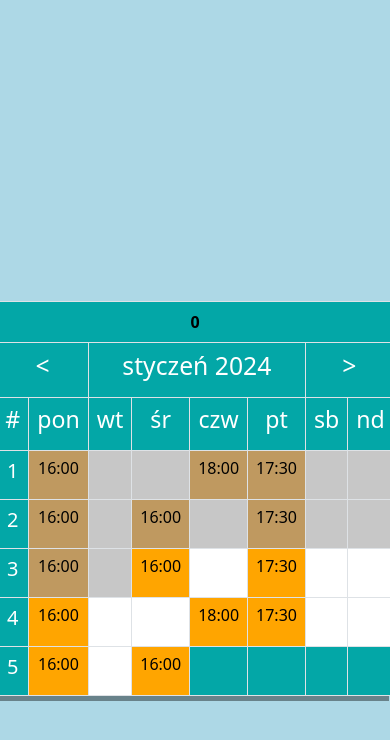
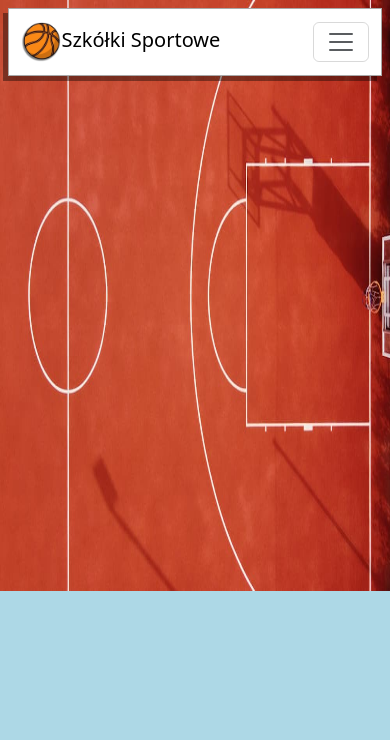
Before and after one commit to Wojtoppin/saasss, a React (Create React App) app: page / in a window 390 px wide. Shown: the top 740 px of the page. Built offline with nearby package versions, Linux system fonts and the light colour scheme.

Commit message:
added responsiveness to imagesSwiper

```diff
--- a/src/App.js
+++ b/src/App.js
@@ -6,9 +6,9 @@ import ImagesSwiper from './main/ImagesSwiper';
 function App() {
   return (
     <div className="App" style={{overflow:"auto", WebkitOverflowScrolling:"touch"}}>
-        {/* <ImagesSwiper/> */}
-        {/* <Header/> */}
-        <Callendar/>
+        <ImagesSwiper/>
+        <Header/>
+        {/* <Callendar/> */}
     </div>
   );
 }
--- a/src/main/Callendar.js
+++ b/src/main/Callendar.js
@@ -129,9 +129,9 @@ const Callendar = (props) =>{
             <Container className="d-flex justify-content-center mt-5" id="responsive" onClick={checkContainerWidth} onLoad={checkContainerWidth}  style={{ position: 'relative', zIndex: 2, top:"30%"}}>
                 <Table className="table" bordered>
                     <thead>
-                        <tr>
+                        {/* <tr>
                             <th colSpan={headAmount+1} style={{background:"#03a7a7"}}>{firstDayOfTheMonth}</th>
-                        </tr>
+                        </tr> */}
                         <tr>
                             <th colSpan="2" style={{background:"#03a7a7"}} onClick={previousMonth}><h2 className="thBlue">{"<"}</h2></th>
                             <th colSpan={headAmount-3} style={{background:"#03a7a7"}}><h2 className="thBlue">{months[displayedMonth[0]]} {displayedMonth[1]}</h2></th>
--- a/src/main/ImagesSwiper.js
+++ b/src/main/ImagesSwiper.js
@@ -2,7 +2,20 @@ import React, {useState, useEffect} from "react";
 import './ImagesSwiper.css';
 const ImagesSwiper = () =>{
     const [currentImage, setCurrentImage] = useState(1)
+    const [element, setElement] = useState(600);
     const numberOfImages = 3;
+
+    const checkContainerWidth = () =>{
+      let containerWidth = document.getElementById("imageSwiper").clientWidth;
+      setElement(containerWidth);
+      console.log(containerWidth)
+  }
+
+  useEffect(()=>{
+      checkContainerWidth();
+
+  },[element])
+
 
     useEffect(() => {
         const intervalId = setInterval(() => {
@@ -14,8 +27,8 @@ const ImagesSwiper = () =>{
 
 
     return(
-        <div className="imageSwiper"  style={{ position: 'absolute', top: 0, left: 0, zIndex: 1 }}>
-            <img src={process.env.PUBLIC_URL + `/background${currentImage}.jpg`} id="backgroundImage"/>
+        <div className="imageSwiper" id="imageSwiper" style={{ position: 'absolute', top: 0, left: 0, zIndex: 1 }}  onClick={checkContainerWidth} onLoad={checkContainerWidth}>
+            <img src={process.env.PUBLIC_URL + `/background${currentImage}.jpg`} id="backgroundImage" style={{height:element<600?"70%":"100%"}}/>
 
         </div>
     )
```
